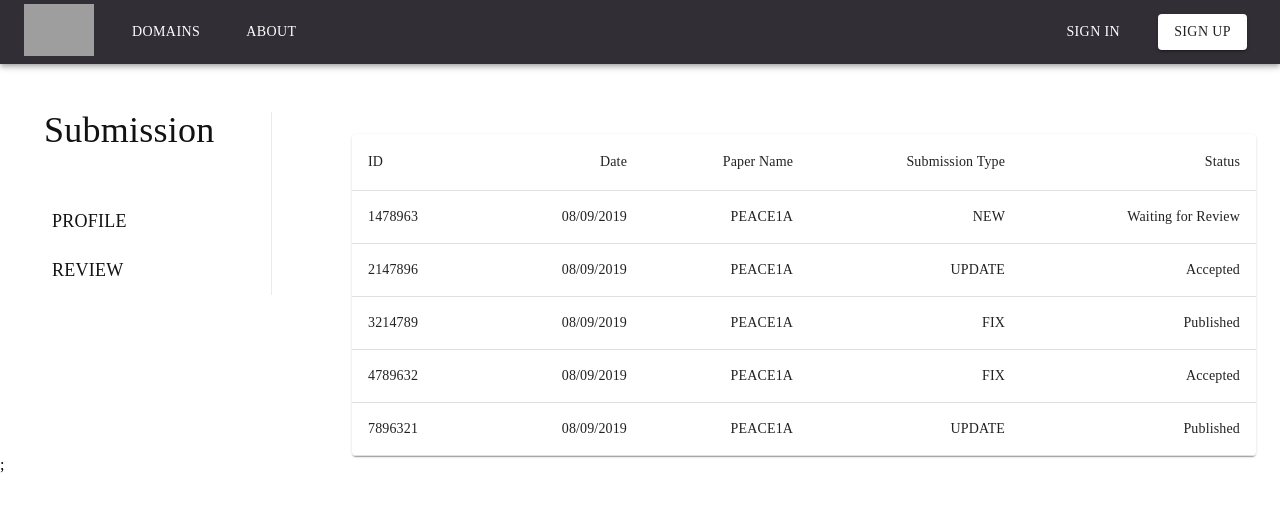
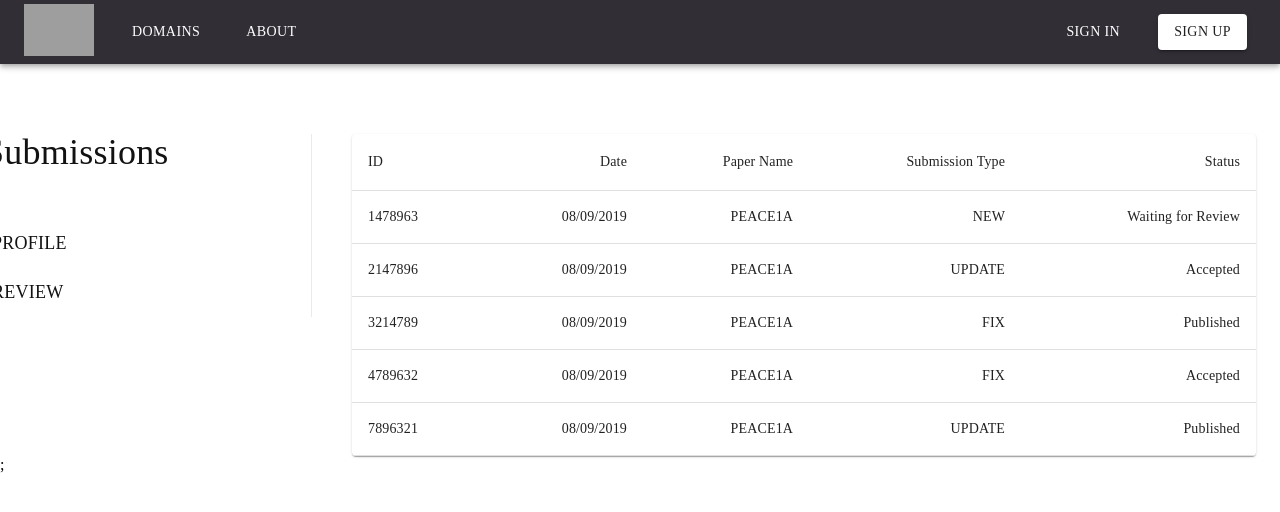
Before and after one commit to UnBArqDsw/2020.1_G2_TCLDL_Client, a Next.js app: page /submission-profile in a window 1280 px wide. Shown: the top 512 px of the page. Built offline with nearby package versions, Linux system fonts and the light colour scheme; grey boxes are pictures that could not be loaded; a web font is replaced by a local one.

Commit message:
Fix review page margins
Signed-off-by: Gabriel <gabrielfilipe7unb@gmail.com>
Co-authored-by: Guilherme Banci <guibanci@gmail.com>

```diff
--- a/src/pages/review-profile.js
+++ b/src/pages/review-profile.js
@@ -15,8 +15,8 @@ export default function ReviewProfile() {
         <div>
             <Container>
                 <Grid container spacing={10} >
-                    <Grid item xs={12} sm={3}>
-                        <div style={{ paddingLeft: '20px', borderRight: '1px solid #eaeaea' }}>
+                    <Grid item sm={3}>
+                        <div className={style.boxTitlesReview}>
                             <div className={style.boxTitle}>
                                 <div className={style.titleText}>
                                     Review
--- a/src/pages/submission-profile.js
+++ b/src/pages/submission-profile.js
@@ -17,12 +17,10 @@ export default function SubmissionProfile() {
     <div>
       <Container>
         <Grid container spacing={10}>
-          <Grid item xs={12} sm={3}>
-            <div
-              style={{ paddingLeft: "20px", borderRight: "1px solid #eaeaea" }}
-            >
+          <Grid sm={3}>
+            <div className={style.boxTitles}>
               <div className={style.boxTitle}>
-                <div className={style.titleText}>Submission</div>
+                <div className={style.titleText}>Submissions</div>
               </div>
               <div>
                 <Link href="/profile">
--- a/src/styles/Profile.module.js
+++ b/src/styles/Profile.module.js
@@ -14,10 +14,16 @@ export default makeStyles((theme) => ({
         padding: 0,
     },
 
+    boxTitles: {
+        marginTop: '110px',
+        borderRight: "1px solid #eaeaea"
+
+    },
+
     boxTitle: {
         display: 'flex',
         marginTop: '3rem',
-        marginBottom: '3rem',
+        marginBottom: '3rem'
     },
 
 
```
